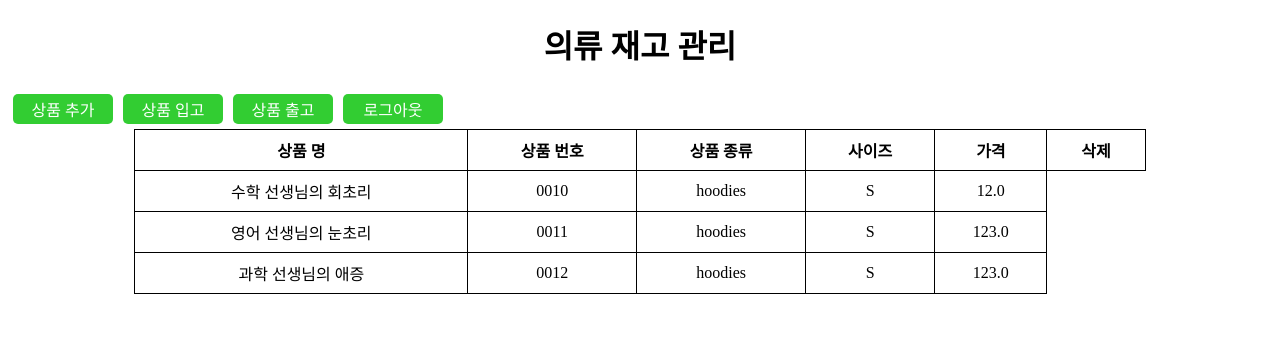
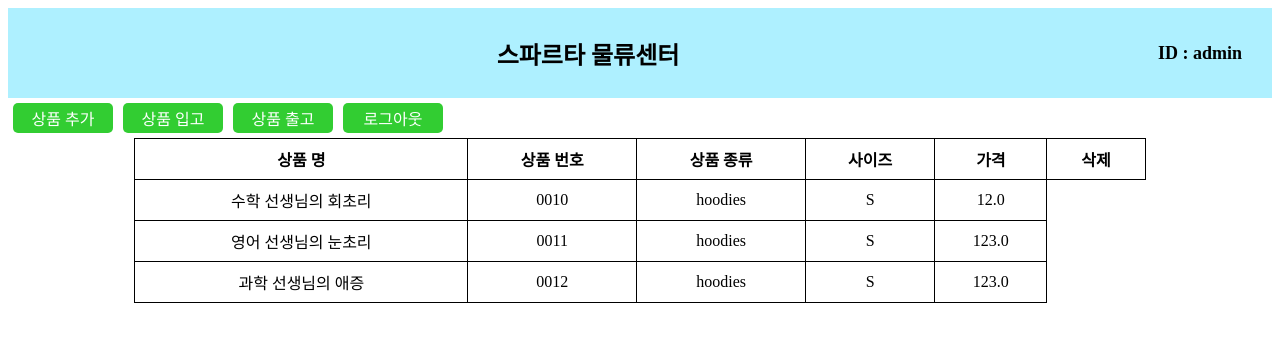
Before and after one commit to sungsu05/Django_Project, a Django app: page / in a window 1280 px wide. Shown: the top 342 px of the page. Run offline with Django 4.2, Linux system fonts and the light colour scheme; a user stored in the database is signed in; data comes from the database, SQL or seed files in the repository; both versions use the stored data as it was after the commit; tables that the repository leaves empty hold one stand-in row (values such as "Sample post").

Commit message:
update inbound system and update search system

```diff
--- a/inbound/admin.py
+++ b/inbound/admin.py
@@ -1,3 +1,4 @@
 from django.contrib import admin
 from .models import Inbound
 # Register your models here.
+admin.site.register(Inbound)
--- a/templates/base.html
+++ b/templates/base.html
@@ -4,6 +4,28 @@
     <title>의류 재고 관리</title>
 </head>
 <style>
+    .title {
+        display: flex;
+        justify-content: space-between;
+        align-items: center;
+        font-size: 24px;
+        font-weight: bold;
+        padding: 10px;
+        background-color: #aef0ff;
+        height: 70px;
+    }
+
+    .main {
+        flex: 1;
+        text-align: center;
+    }
+
+    .username {
+        font-size: 18px;
+        font-weight: bold;
+        margin-right: 20px;
+    }
+
     table {
         width: 80%;
         margin: 0 auto;
@@ -35,8 +57,9 @@
     }
 </style>
 <body>
-<div style="text-align: center">
-    <h1>의류 재고 관리</h1>
+<div class="title">
+    <div class="main">스파르타 물류센터</div>
+    <div class="username"> ID : {{ request.user }}</div>
 </div>
 <div style="display: flex">
     {% if not user.is_authenticated %}
```
Also changed, not shown: inbound/views.py (+46 -7 lines), templates/inbound/inbound.html (+51 -4 lines), db.sqlite3.
